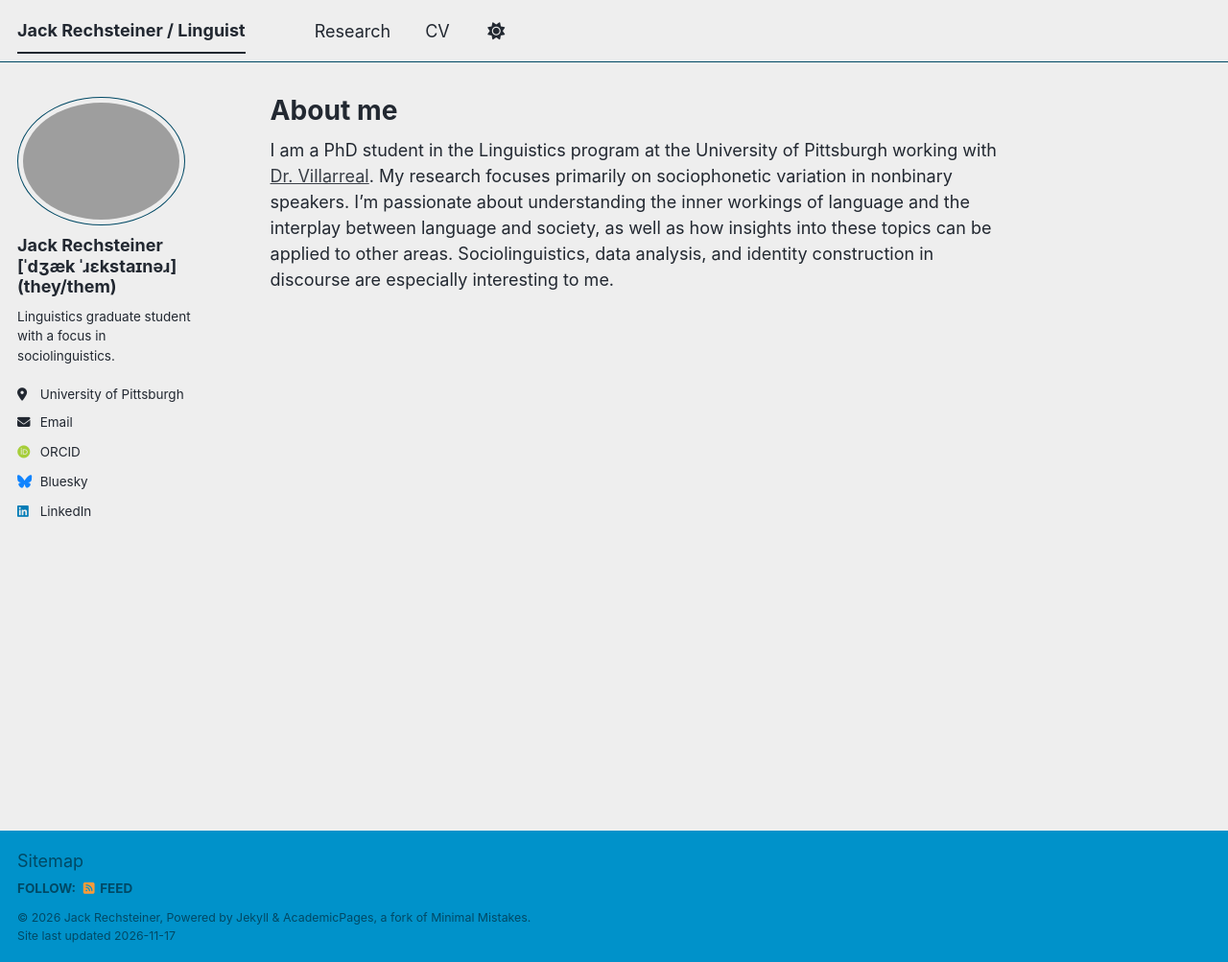
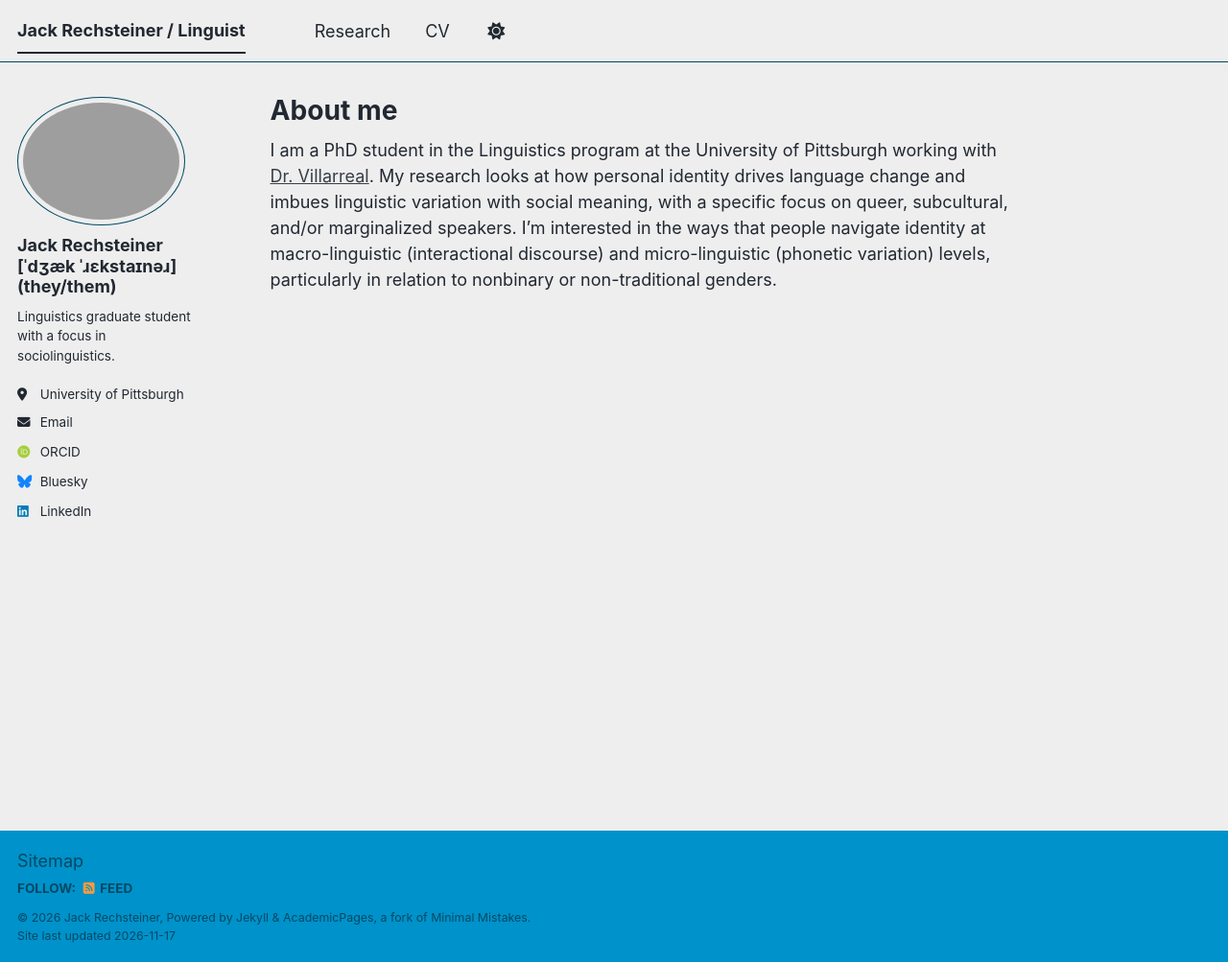
Before and after one commit to jackrechsteiner/jackrechsteiner.github.io, a Jekyll site: the page built from _pages/about.md, in a window 1280 px wide and 1003 px high. Shown: the whole window at 96% size. Built offline with Jekyll 4.4.1, drawn with Linux system fonts in a browser that asks for light colours; some web fonts are replaced; a script bundle is joined from its source files by our own code; library files that are not in the unit come from our copies.

Commit message:
Updating about page to be better

```diff
--- a/_pages/about.md
+++ b/_pages/about.md
@@ -8,6 +8,9 @@ redirect_from:
   - /about.html
 ---
 
-I am a PhD student in the Linguistics program at the University of Pittsburgh working with [Dr. Villarreal](https://www.linguistics.pitt.edu/people/dan-villarreal). My research focuses primarily on sociophonetic variation in nonbinary speakers. I'm passionate about understanding the inner workings of language and the interplay between language and society, as well as how insights into these topics can be applied to other areas. Sociolinguistics, data analysis, and identity construction in discourse are especially interesting to me.
+I am a PhD student in the Linguistics program at the University of Pittsburgh working with [Dr. Villarreal](https://www.linguistics.pitt.edu/people/dan-villarreal).
+My research looks at how personal identity drives language change and imbues linguistic variation with social meaning, with a specific focus on queer, subcultural, and/or marginalized speakers.
+I'm interested in the ways that people navigate identity at macro-linguistic (interactional discourse) and micro-linguistic (phonetic variation) levels, particularly in relation to nonbinary or non-traditional genders.
+
 
 <br/><br/><br/><br/><br/><br/><br/><br/><br/><br/><br/><br/><br/><br/><br/><br/>
```
